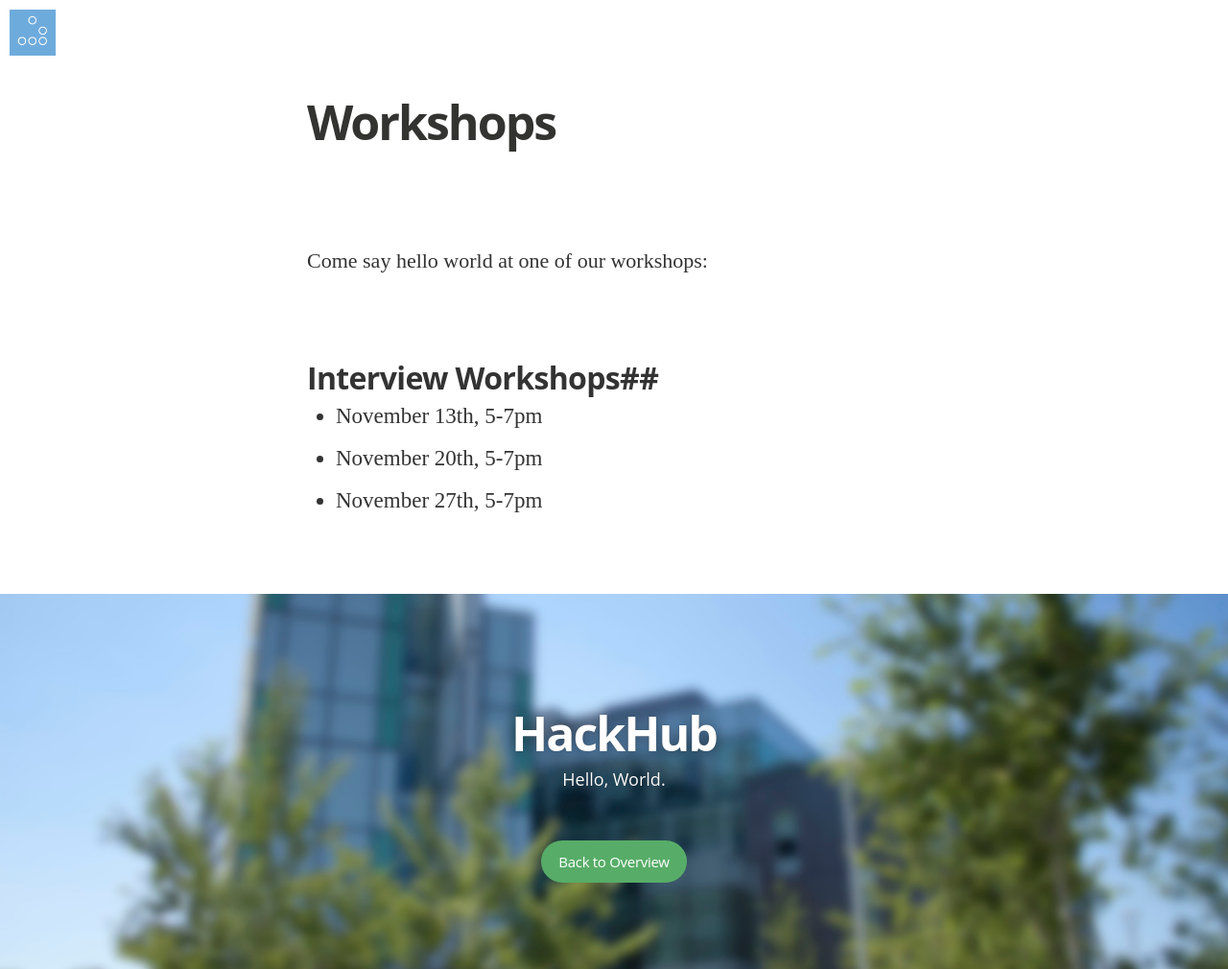
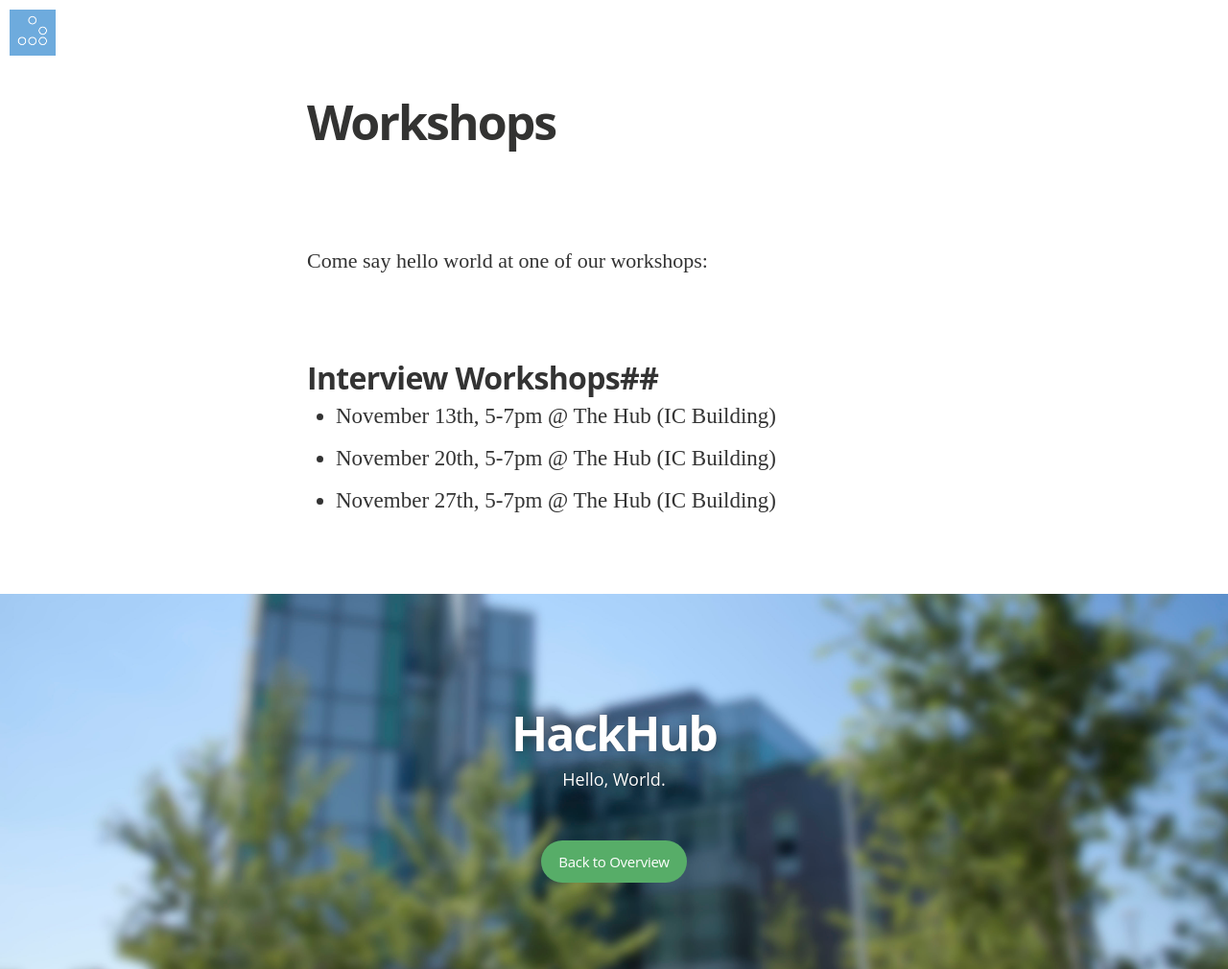
Before and after one commit to HackHub/hackhub.ca, a Jekyll site: the page built from workshops.md, in a window 1280 px wide. Shown: the whole page at 96% size. Built offline with Jekyll 4.4.1, drawn with Linux system fonts in a browser that asks for light colours; nearby versions of some CDN libraries; some web fonts are replaced; Markdown is read by kramdown in place of the engine named in the settings.

Commit message:
Update workshops.md

```diff
--- a/workshops.md
+++ b/workshops.md
@@ -8,6 +8,6 @@ Come say hello world at one of our workshops:
 
 ##Interview Workshops##
 
-* November 13th, 5-7pm
-* November 20th, 5-7pm
-* November 27th, 5-7pm
+* November 13th, 5-7pm @ The Hub (IC Building)
+* November 20th, 5-7pm @ The Hub (IC Building)
+* November 27th, 5-7pm @ The Hub (IC Building)
```
